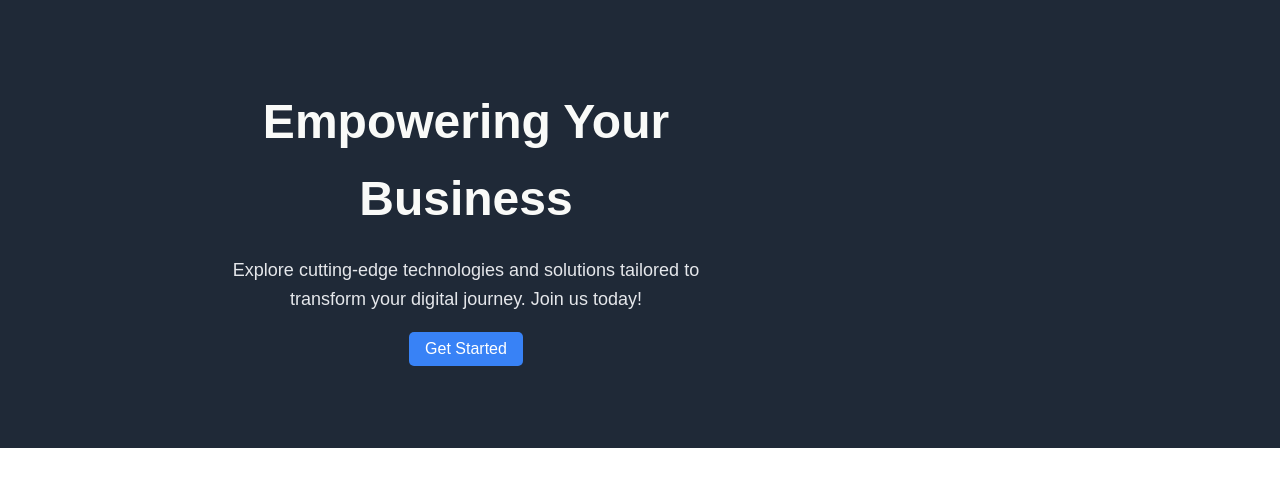
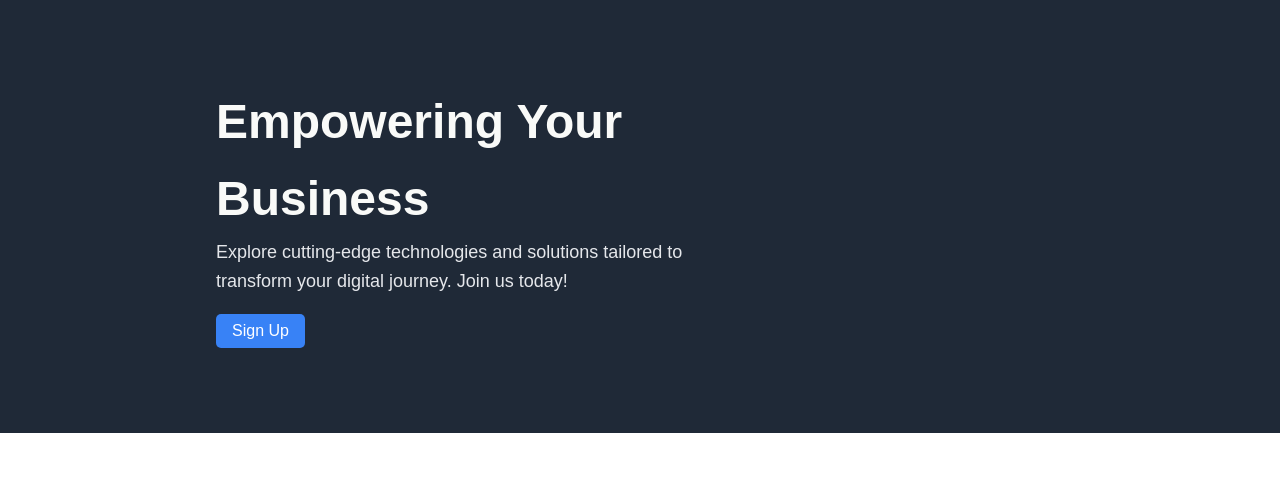
Before and after one commit to prathameshbasagare05/html-css-assignment, a plain HTML site: page index.html in a window 1280 px wide. Shown: the part 90-576 px from the top of the page. Drawn offline with Linux system fonts and the light colour scheme.

Commit message:
minor changes in styling of hero section

```diff
--- a/index.html
+++ b/index.html
@@ -23,7 +23,7 @@
                 <div class ="hero-info">
                     <h1>Empowering Your Business</h1>
                     <p>Explore cutting-edge technologies and solutions tailored to transform your digital journey. Join us today!</p>
-                    <button>Get Started</button>
+                    <button>Sign Up</button>
                 </div>
                 <div class="hero-image"><img src="hero-img.jpg" alt=""></div>
             </section>
--- a/styles.css
+++ b/styles.css
@@ -42,8 +42,11 @@
         padding: 2rem 1rem;
       }
       .hero-info{
-        /* display: inline-flex; */
-        /* align-items: column; */
+        display: flex;
+        flex-direction: column;
+        align-items: flex-start;
+        justify-content: flex-start;
+        text-align: left;
         width: 500px;
         margin-left: 200px;
         margin-right: -250px;
@@ -53,12 +56,13 @@
         font-size: 48px;
         font-weight:extra-bold;
         color: #F9FAF8;
-        margin-bottom: 0.5rem;
+        margin-bottom: 0;
       }
 
       .hero p {
         color: #E5E7EB;
         font-size: 18px;
+        margin-top: 0;
       }
       .hero button {
         background: #3882F6;
```
